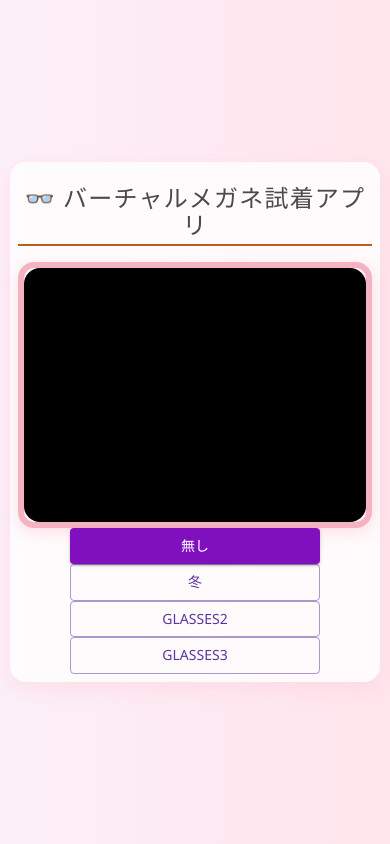
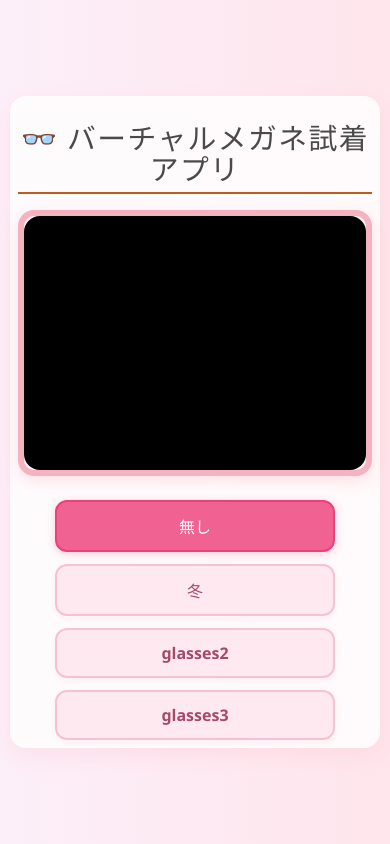
Before and after one commit to mrmr997/virtual-glasses-app, a React (Vite) app: page / in a window 390 px wide. Built offline with nearby package versions, Linux system fonts and the light colour scheme; no server answers.

Commit message:
スマホカメラ調整

```diff
--- a/src/App.css
+++ b/src/App.css
@@ -21,27 +21,24 @@ body {
 }
 
 h1 {
-  font-family: 'Playfair Display', serif; /* 高級感あるセリフ体 */
+  font-family: 'Playfair Display', serif;
   font-weight: 700;
   font-size: 2.5rem;
   color: #4a4a4a;
   letter-spacing: 0.1em;
   text-transform: uppercase;
   margin-bottom: 1.5rem;
-  border-bottom: 2px solid #bc5d1d; /* アクセントライン */
+  border-bottom: 2px solid #bc5d1d;
   padding-bottom: 0.5rem;
 }
-
-
-
 
 .video-area {
   display: block;
   position: relative;
   width: 100%;
   max-width: 640px;
-  aspect-ratio: 4 / 3; /* アスペクト比を固定 */
-  margin: 0 auto;
+  aspect-ratio: 4 / 3;
+  margin: 0 auto 1.5rem auto;
   border: 6px solid #f5b3c2;
   border-radius: 16px;
   box-shadow: 0 4px 15px rgba(255, 182, 193, 0.4);
@@ -51,39 +48,39 @@ h1 {
 
 canvas {
   width: 100% !important;
-  height: 100% !important;  /* 自動ではなく100%に */
+  height: 100% !important;
   border-radius: 16px;
   background: #000;
   display: block;
   margin: 0 auto;
-  object-fit: cover; /* 内容がはみ出さないように */
+  object-fit: cover; /* 内容がはみ出さずに縦横比維持 */
 }
 
-
-.buttons {/*
-  margin-top: 1.5rem;
+.buttons {
+  margin-top: 1rem;
   display: flex;
   flex-wrap: wrap;
   justify-content: center;
   gap: 1rem;
-*/}
+}
 
-button {/*
-  padding: 0.5rem;
+button {
+  padding: 0.5rem 1rem;
   border-radius: 12px;
   border: 2px solid #f5c2d5;
   background: #ffe9f0;
   color: #a44a66;
   font-weight: bold;
-  font-size: 0.85rem;
+  font-size: 0.9rem;
   cursor: pointer;
-  width: 90px;
+  min-width: 90px;
   transition: all 0.2s ease;
   box-shadow: 0 2px 6px rgba(255, 192, 203, 0.2);
-*/}
+}
 
 button:hover {
   background: #cb5f83;
+  color: white;
   transform: scale(1.05);
 }
 
@@ -94,6 +91,7 @@ button.active {
   box-shadow: 0 2px 8px rgba(240, 98, 146, 0.3);
 }
 
+/* スマホ対応 */
 @media (max-width: 600px) {
   .container {
     width: 95vw;
@@ -101,7 +99,7 @@ button.active {
   }
 
   h1 {
-    font-size: 1.5rem;
+    font-size: 1.8rem;
     letter-spacing: 0.05em;
     margin-bottom: 1rem;
     padding-bottom: 0.3rem;
@@ -115,12 +113,8 @@ button.active {
 
   button {
     width: 100%;
-    max-width: 250px;
+    max-width: 280px;
     font-size: 1rem;
     padding: 0.75rem;
   }
-
-  canvas {
-    max-width: 100%;
-  }
 }
--- a/src/App.jsx
+++ b/src/App.jsx
@@ -1,7 +1,6 @@
 import React, { useEffect, useRef, useState } from "react";
 import { FaceMesh } from "@mediapipe/face_mesh";
 import { Camera } from "@mediapipe/camera_utils";
-import { Button } from "@mui/material";  // ← ここを追加
 import "./App.css";
 
 function App() {
@@ -47,6 +46,14 @@ function App() {
     const canvas = canvasRef.current;
     const ctx = canvas.getContext("2d");
 
+    // canvasの描画サイズを表示サイズに合わせる（縦横比維持のため）
+    const displayWidth = canvas.clientWidth;
+    const displayHeight = canvas.clientHeight;
+    if (canvas.width !== displayWidth || canvas.height !== displayHeight) {
+      canvas.width = displayWidth;
+      canvas.height = displayHeight;
+    }
+
     ctx.clearRect(0, 0, canvas.width, canvas.height);
     ctx.drawImage(results.image, 0, 0, canvas.width, canvas.height);
 
@@ -69,7 +76,7 @@ function App() {
 
       const img = glassesImagesRef.current[selectedGlassesIndexRef.current];
 
-      // 👇 「無し」や画像未読込みの場合は描画スキップ
+      // 「無し」や画像未読込みの場合は描画スキップ
       if (!img || !img.complete) return;
 
       const imgWidth = distance * 1.8;
@@ -138,7 +145,7 @@ function App() {
       <h1>👓 バーチャルメガネ試着アプリ</h1>
       <div className="video-area">
         <video ref={videoRef} style={{ display: "none" }} playsInline muted />
-        <canvas ref={canvasRef} width="640" height="480" />
+        <canvas ref={canvasRef} />
       </div>
 
       <div className="buttons">
@@ -149,20 +156,16 @@ function App() {
               ? "無し"
               : filename?.split(".").slice(0, -1).join(".") || `メガネ${idx}`;
           return (
-            <Button
+            <button
               key={idx}
-              variant={selectedGlassesIndex === idx ? "contained" : "outlined"}
-              color={selectedGlassesIndex === idx ? "primary" : "secondary"}
               onClick={() => setSelectedGlassesIndex(idx)}
-              sx={{ margin: "0 8px", minWidth: "90px", flexDirection: "column" }}
+              className={selectedGlassesIndex === idx ? "active" : ""}
             >
               {name}
-
-            </Button>
+            </button>
           );
         })}
       </div>
-
     </div>
   );
 }
```
